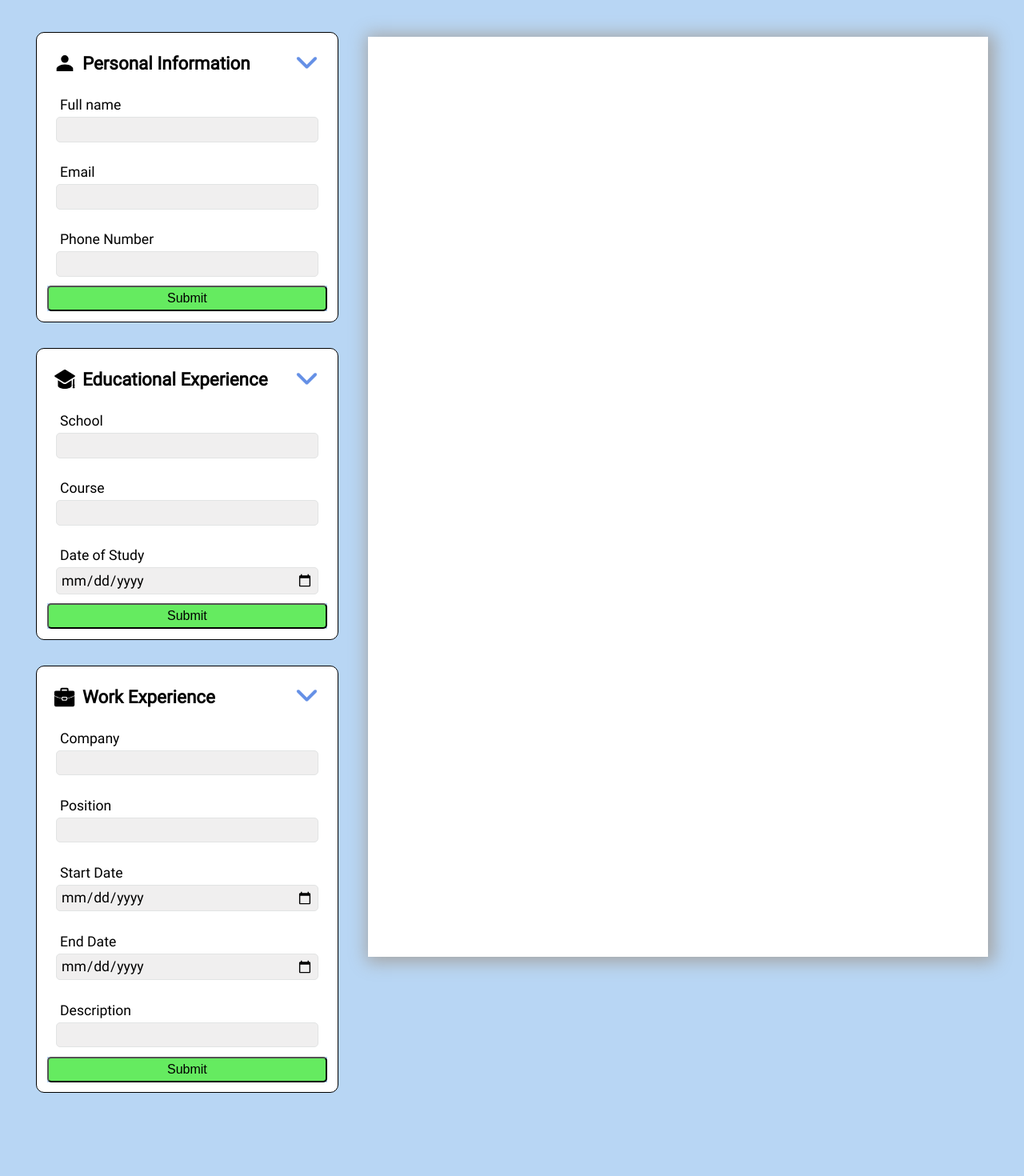
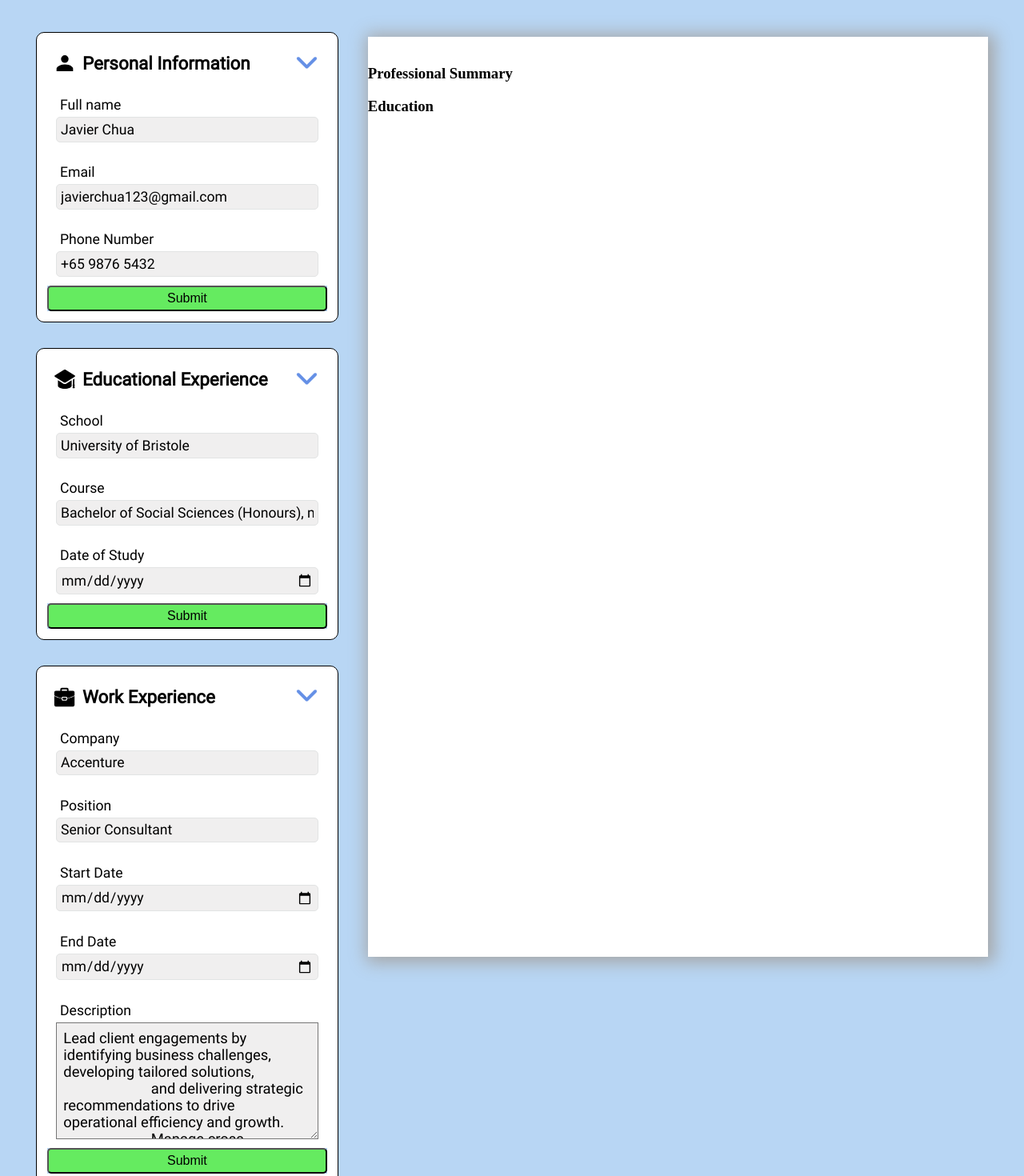
Before and after one commit to dayercher005/CV-Application, a React (Vite) app: page / in a window 1280 px wide. Shown: the top 1470 px of the page at 80% size. Before the commit the page ends 1406 px from the top, so only its background shows below. Built offline with nearby package versions, Linux system fonts and the light colour scheme.

Commit message:
Added Placeholder text and rendered other sections' button for submitting ease

```diff
--- a/src/components/application.jsx
+++ b/src/components/application.jsx
@@ -6,15 +6,45 @@ function ApplicationSection(
 
     return (
         <div className="applicationSection">
-            <h1
 
+            <div
+                className="mainDisplay"
             >
-                {generalSection.name}
-                {generalSection.phoneNumber}
-                {generalSection.email}
-                {educationSection}
-                {practicalSection}
-            </h1>
+
+                <h1
+                    className="displayName"
+                >
+                    {generalSection.name}
+
+                </h1>
+
+                <h2
+                    className="displayPosition"
+                >
+                    {practicalSection.position}
+                </h2>
+
+                <h3>
+                    Professional Summary
+                </h3>
+                <p
+                className = "displayDescription">
+                    {practicalSection.description}
+                </p>
+
+                <h3>
+                    Education
+                </h3>
+                <h4>
+                    {educationSection.course}
+                </h4>
+                <p>
+                    {educationSection.school}
+                    {educationSection.date}
+                </p>
+
+            </div>
+
         </div>
     )
 }
--- a/src/components/education.jsx
+++ b/src/components/education.jsx
@@ -8,9 +8,9 @@ function EducationSection({sendEducationSectionData}) {
     const [toggleDropdown, setToggleDropdown] = useState(false);
 
     const [form, setForm] = useState({
-        school: "",
-        course: "",
-        date: ""
+        school: "University of Bristole",
+        course: "Bachelor of Social Sciences (Honours), major in Psychology",
+        date: "01/07/2015"
     })
 
     const Toggle = () => {
@@ -33,11 +33,16 @@ function EducationSection({sendEducationSectionData}) {
         sendEducationSectionData(form)
     }
 
+    const ButtonHandler = (event) => {
+        event.preventDefault();
+    }
 
     return (
         <div className="formSection">
 
-            <form>
+            <form
+                onSubmit = {ButtonHandler}
+            >
                 <div
                  className="sectionHeader"
                  onClick = {Toggle}
@@ -59,6 +64,7 @@ function EducationSection({sendEducationSectionData}) {
                         <label>School</label>
                         <input
                             type="text"
+                            placeholder="University of Bristole"
                             value = {form.school}
                             onChange = {EditSchool}
                         />
@@ -68,6 +74,7 @@ function EducationSection({sendEducationSectionData}) {
                         <label>Course</label>
                         <input
                             type="text"
+                            placeholder="Bachelor of Social Sciences (Honours), major in Psychology"
                             value = {form.course}
                             onChange = {EditCourse}
 
@@ -78,6 +85,7 @@ function EducationSection({sendEducationSectionData}) {
                         <label>Date of Study</label>
                         <input
                             type="date"
+                            placeholder="01/07/2015"
                             value = {form.date}
                             onChange = {EditDate}
                         />
--- a/src/components/general.jsx
+++ b/src/components/general.jsx
@@ -9,9 +9,9 @@ function GeneralSection({sendGeneralSectionDetails}) {
     const [toggleDropdown, setToggleDropdown] = useState(false);
 
     const [section, setSection] = useState({
-        name: "",
-        email: "",
-        phoneNumber: ""
+        name: "Javier Chua",
+        email: "javierchua123@gmail.com",
+        phoneNumber: "+65 9876 5432"
     })
 
 
@@ -74,6 +74,7 @@ function GeneralSection({sendGeneralSectionDetails}) {
                     <label>Full name</label>
                     <input
                         type = "text"
+                        placeholder="Javier Chua"
                         onChange = {EditName}
                         value = {section.name}
                     />
@@ -83,6 +84,7 @@ function GeneralSection({sendGeneralSectionDetails}) {
                     <label>Email</label>
                     <input
                         type = "email"
+                        placeholder="javierchua123@gmail.com"
                         value = {section.email}
                         onChange = {EditEmail}
                     />
@@ -92,6 +94,7 @@ function GeneralSection({sendGeneralSectionDetails}) {
                     <label>Phone Number</label>
                     <input
                         type = "tel"
+                        placeholder="+65 9876 5432"
                         value = {section.phoneNumber}
                         onChange = {EditPhoneNumber}
                     />
--- a/src/components/practical.jsx
+++ b/src/components/practical.jsx
@@ -6,11 +6,15 @@ import "../styles/Sections.css";
 function PracticalSection({sendPracticalSectionData}) {
 
     const [section, setSection] = useState({
-        company : "",
-        position: "",
-        startDate: "",
-        endDate: "",
-        description: ""
+        company : "Accenture",
+        position: "Senior Consultant",
+        startDate: "01/02/2020",
+        endDate: "01/02/2024",
+        description: `Lead client engagements by identifying business challenges, developing tailored solutions,
+                        and delivering strategic recommendations to drive operational efficiency and growth.
+                        Manage cross-functional teams and collaborate with stakeholders across all levels to ensure project alignment, timely delivery, and measurable impact.
+                        Conduct in-depth data analysis, market research, and process assessments to uncover improvement opportunities and support evidence-based decision-making.
+                        Facilitate client workshops, presentations, and executive briefings to communicate findings and strategic insights`
     })
 
     const [toggleDropdown, setToggleDropdown] = useState(false);
@@ -53,11 +57,17 @@ function PracticalSection({sendPracticalSectionData}) {
         sendPracticalSectionData(section)
     }
 
+    const ButtonHandler = (event) => {
+        event.preventDefault();
+    }
+
 
     return (
          <div className="formSection">
 
-            <form>
+            <form
+                onSubmit = {ButtonHandler}
+            >
 
                 <div
                  className="sectionHeader"
@@ -80,6 +90,7 @@ function PracticalSection({sendPracticalSectionData}) {
                         <label>Company</label>
                         <input
                             type="text"
+                            placeholder="Accenture"
                             value = {section.company}
                             onChange = {EditCompany}
                         />
@@ -89,6 +100,7 @@ function PracticalSection({sendPracticalSectionData}) {
                         <label>Position</label>
                         <input
                             type="text"
+                            placeholder="Senior Consultant"
                             value = {section.position}
                             onChange = {EditPosition}
                         />
@@ -98,6 +110,7 @@ function PracticalSection({sendPracticalSectionData}) {
                         <label>Start Date</label>
                         <input
                             type="date"
+                            placeholder="01/02/2020"
                             value = {section.startDate}
                             onChange = {EditStartDate}
                         />
@@ -107,6 +120,7 @@ function PracticalSection({sendPracticalSectionData}) {
                         <label>End Date</label>
                         <input
                             type="date"
+                            placeholder="01/02/2024"
                             value = {section.endDate}
                             onChange = {EditEndDate}
                         />
@@ -114,8 +128,13 @@ function PracticalSection({sendPracticalSectionData}) {
 
                     <div className="inputSection">
                         <label>Description</label>
-                        <input
+                        <textarea
                             type="text"
+                            placeholder="Lead client engagements by identifying business challenges, developing tailored solutions,
+                            and delivering strategic recommendations to drive operational efficiency and growth.
+                            Manage cross-functional teams and collaborate with stakeholders across all levels to ensure project alignment, timely delivery, and measurable impact.
+                            Conduct in-depth data analysis, market research, and process assessments to uncover improvement opportunities and support evidence-based decision-making.
+                            Facilitate client workshops, presentations, and executive briefings to communicate findings and strategic insights."
                             value = {section.description}
                             onChange = {EditDescription}
                         />
--- a/src/styles/Sections.css
+++ b/src/styles/Sections.css
@@ -54,6 +54,14 @@ input{
     border-radius: 5px;
     background-color: var(--inputColor);
     border: 1px solid var(--borderColor);
+}
+
+textarea{
+    background-color: var(--inputColor);
+    padding: 2.5%;
+    min-height: 8rem;
+    font-size: 1.15rem;
+    font-family: Roboto;
 }
 
 input:focus{
@@ -113,6 +121,10 @@ input:focus{
     box-shadow: 3px 2px 20px 5px hsl(0, 0%, 65%);
 }
 
+.applicationSection *{
+    background-color: var(--cardColor);
+}
+
 .submitButton{
     background-color: var(--submitButtonColor);
     height: 2rem;
```
